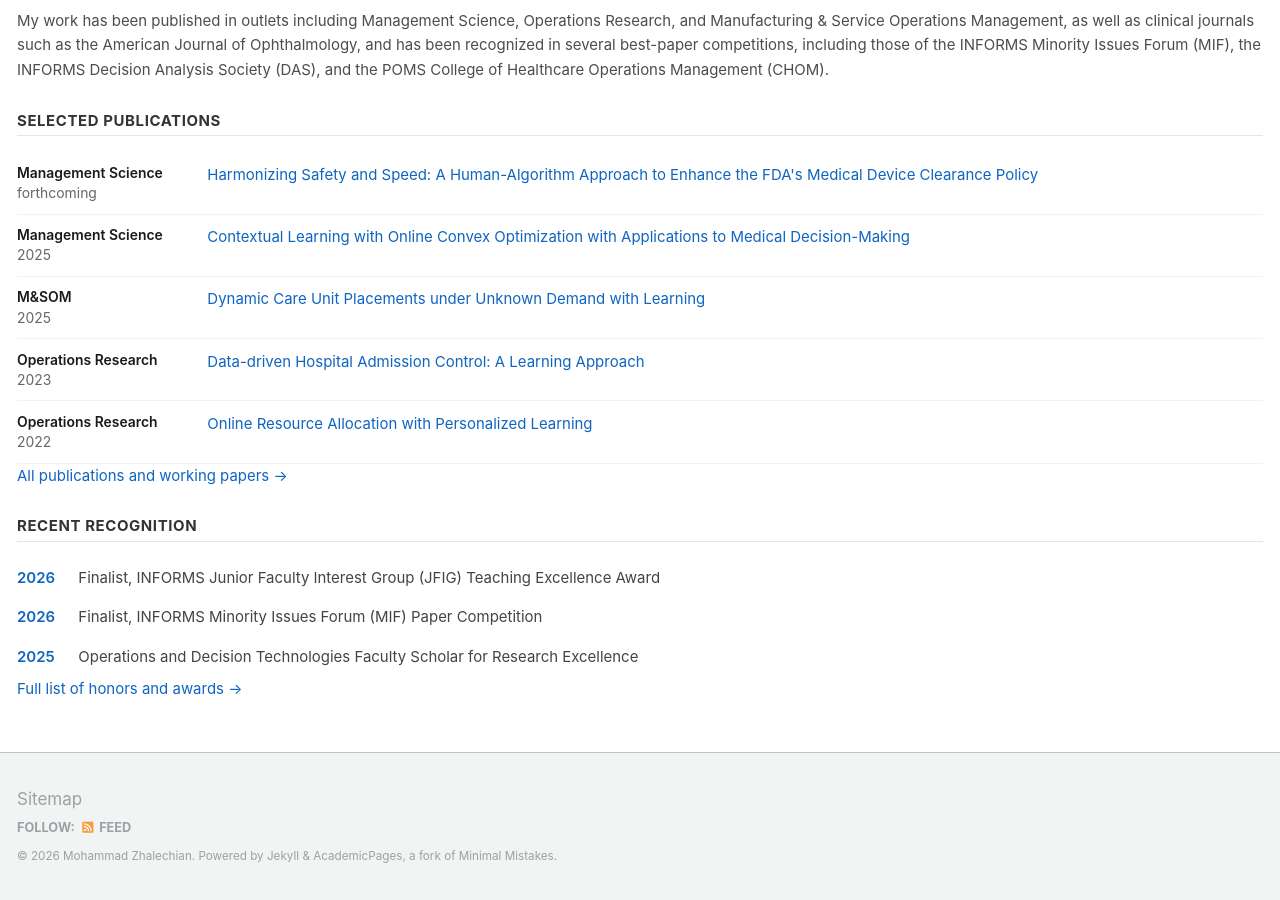
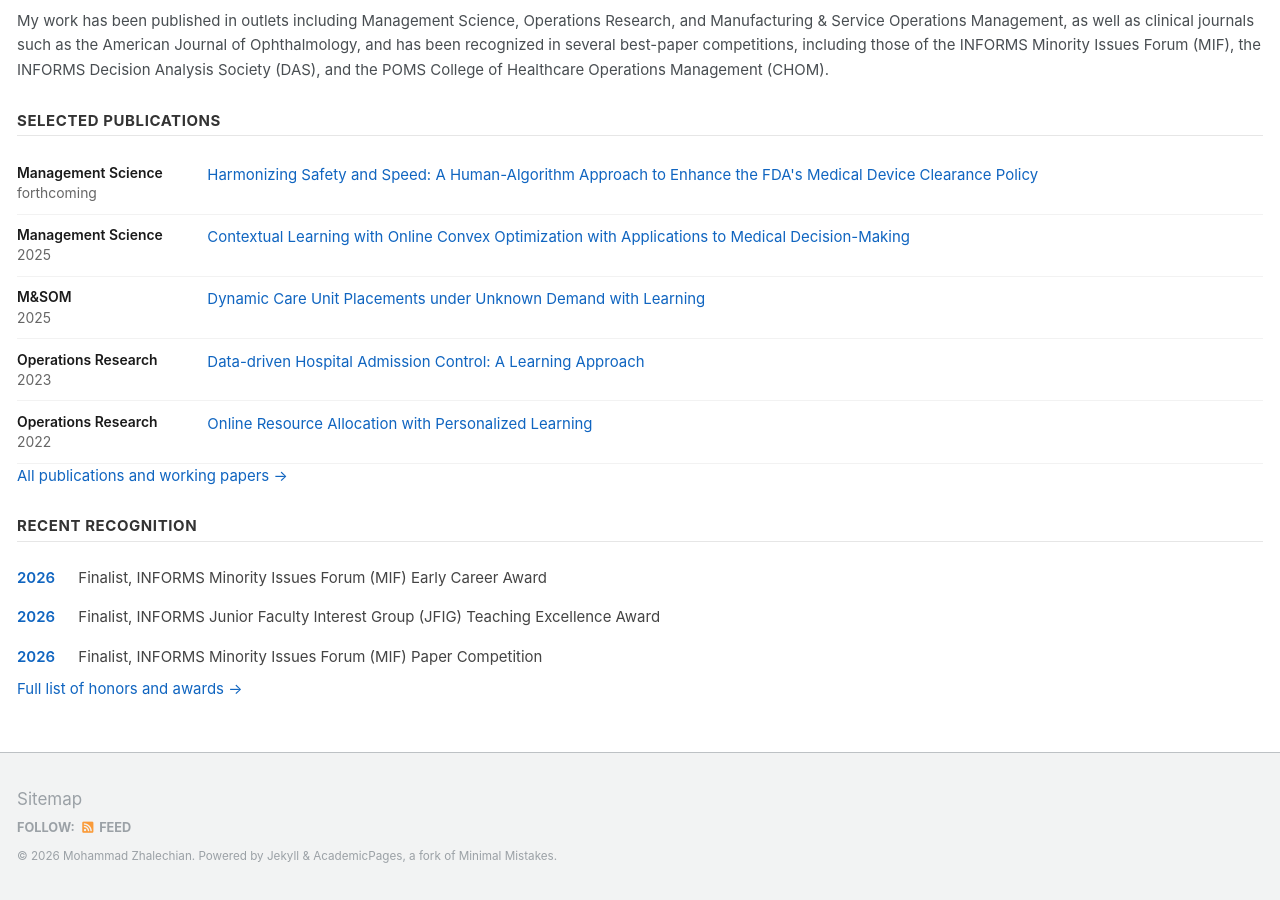
Before and after one commit to mzhalechian/mzhalechian.github.io, a Jekyll site: the page built from _pages/about.md, in a window 1280 px wide and 900 px high, scrolled down 930 px. Built offline with Jekyll 4.4.1, drawn with Linux system fonts in a browser that asks for light colours.

Commit message:
Add 2026 INFORMS MIF Early Career Award finalist across site and CV
Co-Authored-By: Claude Fable 5 <noreply@anthropic.com>

```diff
--- a/_pages/about.md
+++ b/_pages/about.md
@@ -157,9 +157,9 @@ INFORMS Minority Issues Forum (MIF), the INFORMS Decision Analysis Society
 <p class="more"><a href="/research/">All publications and working papers &rarr;</a></p>
 
 <h3>Recent Recognition</h3><hr />
+<div class="rec2"><div class="yr">2026</div><div class="rb">Finalist, INFORMS Minority Issues Forum (MIF) Early Career Award</div></div>
 <div class="rec2"><div class="yr">2026</div><div class="rb">Finalist, INFORMS Junior Faculty Interest Group (JFIG) Teaching Excellence Award</div></div>
 <div class="rec2"><div class="yr">2026</div><div class="rb">Finalist, INFORMS Minority Issues Forum (MIF) Paper Competition</div></div>
-<div class="rec2"><div class="yr">2025</div><div class="rb">Operations and Decision Technologies Faculty Scholar for Research Excellence</div></div>
 <p class="more"><a href="/research/#honors-and-awards">Full list of honors and awards &rarr;</a></p>
 
 </div>
```
Also changed, not shown: _pages/awards.md (+2 -0 lines), _pages/research.md (+1 -0 lines), 1 other file.
